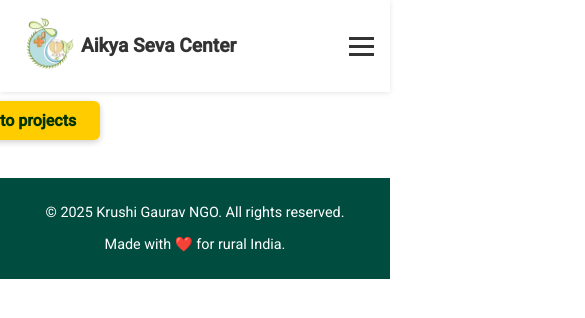
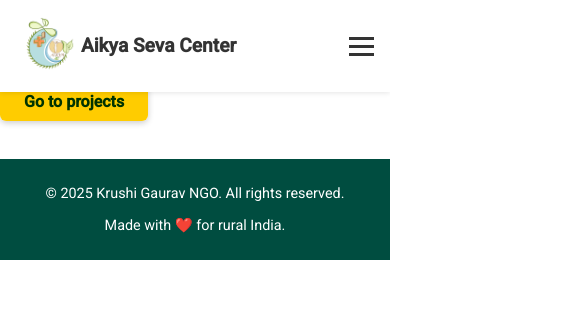
Before and after one commit to IchBinAniket/krushiGaurav, an Angular app: page /blog/1 in a window 390 px wide. Shown: the top 318 px of the page, 585 px wide, since content can reach past the window. Built offline with nearby package versions, Linux system fonts and the light colour scheme; no server answers.

Commit message:
Update blogdetail.component.scss button causing problem on Mobile

```diff
--- a/src/app/components/blogdetail/blogdetail.component.scss
+++ b/src/app/components/blogdetail/blogdetail.component.scss
@@ -46,5 +46,5 @@
   font-size: 1rem;
   box-shadow: 0 2px 6px rgba(0, 0, 0, 0.2);
   transition: background-color 0.3s ease, transform 0.2s;
-  margin-left: 37rem;
+
 }
```
